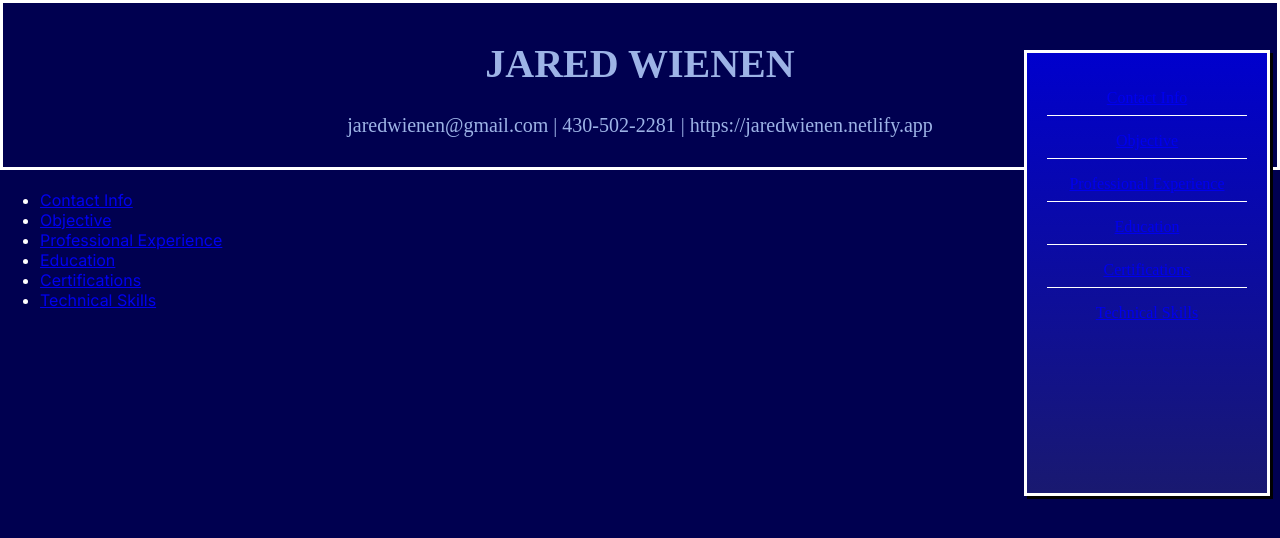
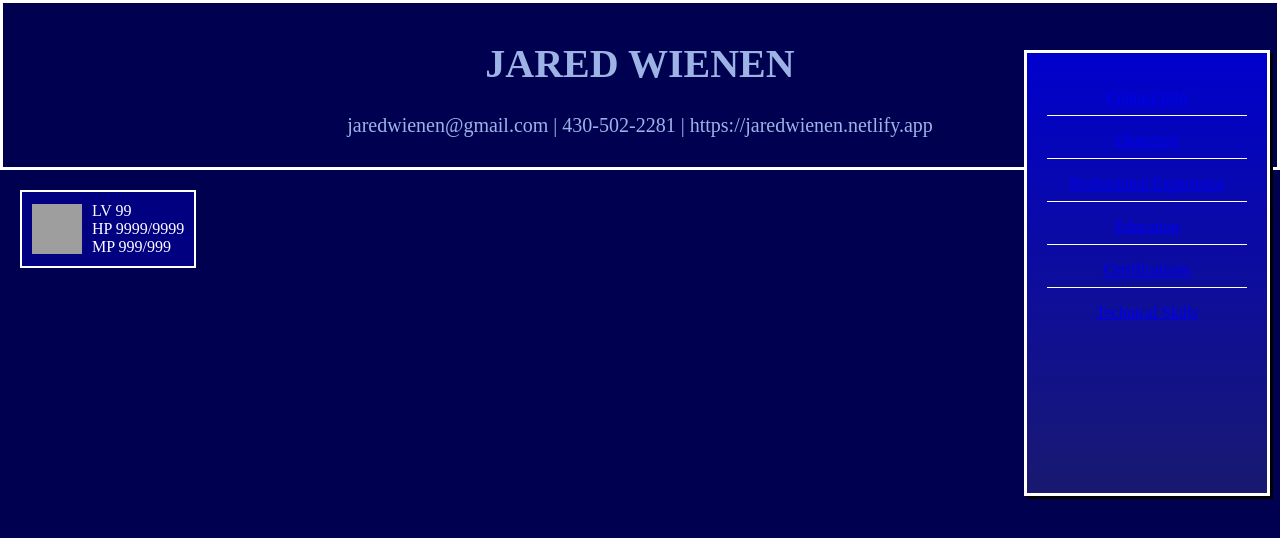
Before and after one commit to indohippi/my-resume, a Next.js app: page / in a window 1280 px wide. Shown: the top 538 px of the page. Built offline with nearby package versions, Linux system fonts and the light colour scheme; grey boxes are pictures that could not be loaded.

Commit message:
added profile menu

```diff
--- a/app/page.js
+++ b/app/page.js
@@ -2,13 +2,16 @@ import React from 'react';
 import Link from 'next/link';
 import Header from '../components/Header';
 import Menu from '../components/Menu';
+import CharacterStats from '../components/CharacterStats'; // Corrected import statement
 
 export default function Home() {
   return (
     <div>
       <Header />
       <Menu />
-      <nav>
+      <CharacterStats />
+      {/* Remove the nav and ul if you are not using it anymore, or keep it if you want both character stats and links */}
+      {/* <nav>
         <ul>
           <li><Link href="/contactInfo">Contact Info</Link></li>
           <li><Link href="/objective">Objective</Link></li>
@@ -17,8 +20,8 @@ export default function Home() {
           <li><Link href="/certifications">Certifications</Link></li>
           <li><Link href="/technicalSkills">Technical Skills</Link></li>
           {/* Add other navigation links as needed */}
-        </ul>
-      </nav>
+        {/* </ul>
+      </nav> */}
       {/* The common part of the page or any other components can be added here */}
     </div>
   );
--- /dev/null
+++ b/components/CharacterStats.js
@@ -0,0 +1,22 @@
+// components/CharacterStats.js
+import React from 'react';
+import styles from '/styles/CharacterStats.module.css'; // Path to your CSS module
+
+const CharacterStats = () => {
+  return (
+    <div className={styles.characterContainer}>
+      {/* Example of a character bubble with stats */}
+      <div className={styles.characterBubble}>
+        <img src="/path-to-character-image.jpg" alt="Character Name" />
+        <div className={styles.stats}>
+          <div>LV 99</div>
+          <div>HP 9999/9999</div>
+          <div>MP 999/999</div>
+        </div>
+      </div>
+      {/* Repeat for other characters */}
+    </div>
+  );
+};
+
+export default CharacterStats;
--- /dev/null
+++ b/styles/CharacterStats.module.css
@@ -0,0 +1,29 @@
+/* styles/CharacterStats.module.css */
+.characterContainer {
+    display: flex;
+    flex-direction: column;
+    align-items: flex-start; /* Align to the left */
+    padding-left: 20px; /* Spacing from the left edge */
+  }
+
+  .characterBubble {
+    background: #000080; /* Deep blue background similar to FF7 */
+    border: 2px solid #FFFFFF; /* White border */
+    margin-bottom: 10px; /* Space between character bubbles */
+    padding: 10px;
+    display: flex;
+    align-items: center;
+  }
+
+  .characterBubble img {
+    width: 50px; /* Adjust as needed */
+    height: 50px; /* Adjust as needed */
+    margin-right: 10px; /* Space between image and stats */
+  }
+
+  .stats {
+    color: #FFFFFF; /* White text color */
+    font-family: 'Press Start 2P', cursive; /* Retro font */
+  }
+
+  /* Add global styles or imports as needed */
```
